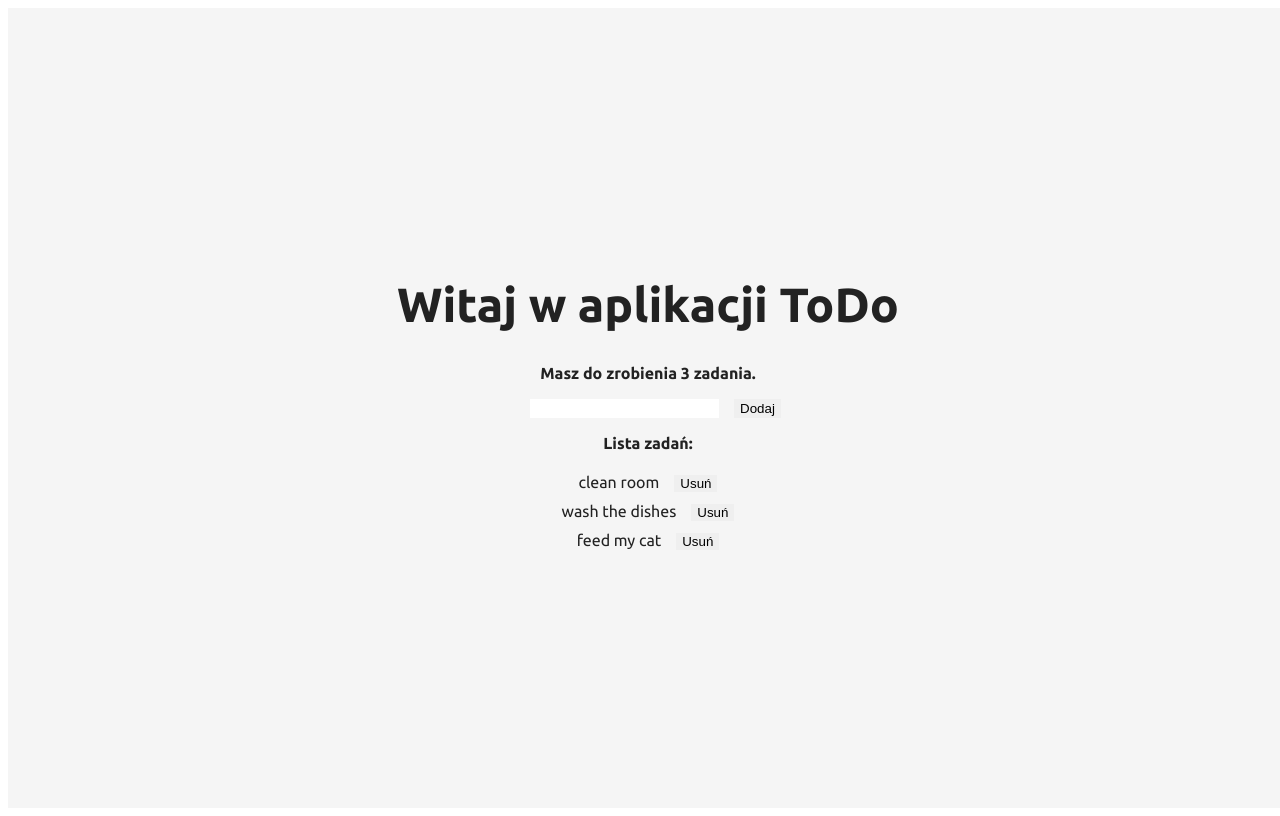
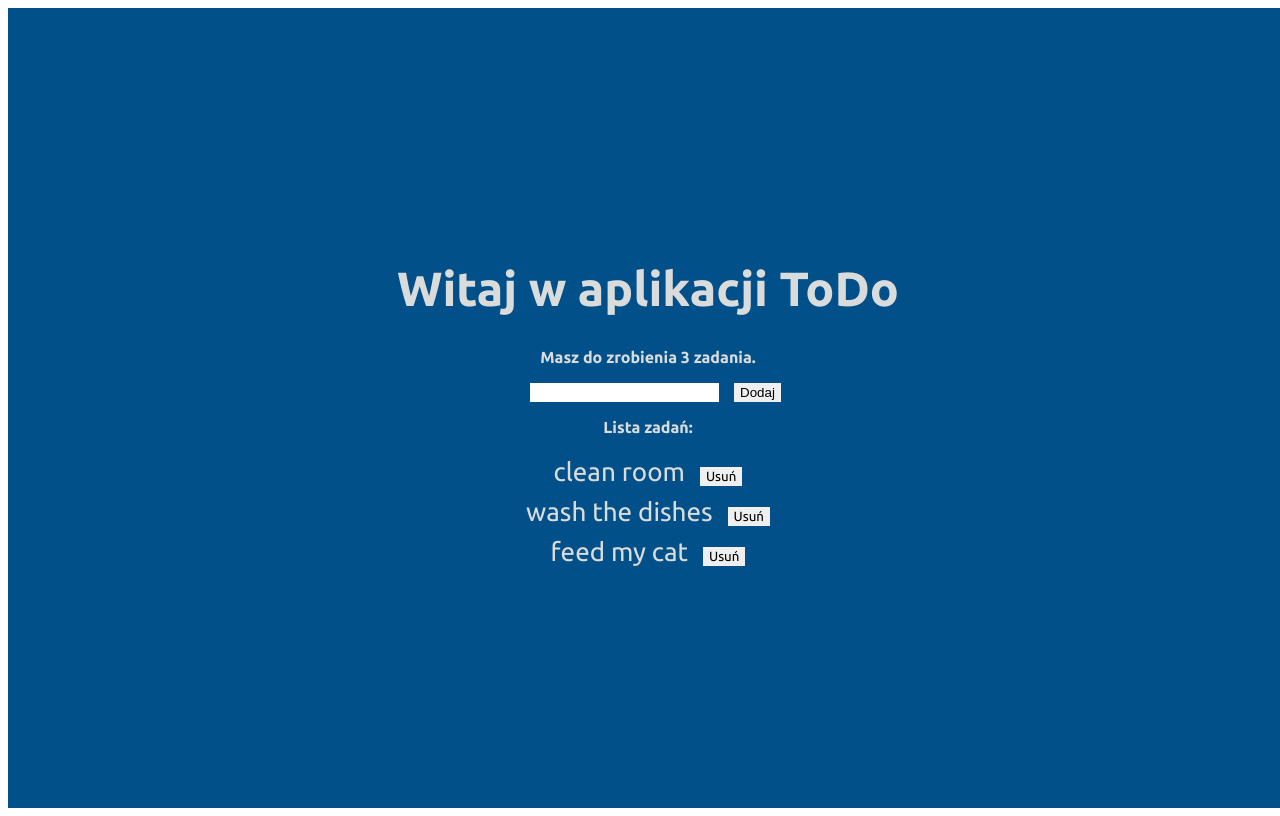
Before and after one commit to PanZdan/zadanie_16_4, a React app: page / in a window 1280 px wide. Built offline with nearby package versions, Linux system fonts and the light colour scheme.

Commit message:
Added HMR

```diff
--- a/src/components/TodoForm.css
+++ b/src/components/TodoForm.css
@@ -1,9 +1,9 @@
-@import url('https://fonts.googleapis.com/css?family=Ubuntu:400,400i,700,700i');
 
 input {
   padding: 2px 6px;
   margin-left: 15px;
   border: none;
+  transition: 0.3s;
 }
 input:hover {
   background-color: #16A085;
--- a/src/components/TodoList.css
+++ b/src/components/TodoList.css
@@ -1,3 +1,6 @@
+@import url('https://fonts.googleapis.com/css?family=Ubuntu:400,400i,700,700i');
+
+
 .TodoList {
   margin: 0 auto;
 }
@@ -14,14 +17,17 @@ li {
   text-align: center;
   list-style: none;
   padding: 5px;
+  font-size: 26px;
 }
 
 button {
-  padding: 1px 6px;
+  font-family: 'Ubuntu', sans-serif;
+  padding: 2px 6px;
   margin-left: 15px;
   border: none;
-}
+  transition: 0.3s;
+  }
 button:hover {
-  background-color: #16A085;
+  background-color: #FC4A1A;
   color: #fff;
 }
--- a/src/containers/App.css
+++ b/src/containers/App.css
@@ -2,8 +2,8 @@
 
 .TodoApp {
   font-family: 'Ubuntu', sans-serif;
-  background-color: #F5F5F5;
-  color: #222;
+  background-color: #01508A;
+  color: #DADCDB;
   display: flex;
   flex-direction: column;
   flex-wrap: nowrap;
--- a/src/index.js
+++ b/src/index.js
@@ -1,8 +1,21 @@
 import React from 'react';
 import ReactDOM from 'react-dom';
 import App from './containers/App';
+import { AppContainer } from 'react-hot-loader';
 
 ReactDOM.render(
     <App />,
     document.getElementById('app')
 );
+
+if (module.hot) {
+  module.hot.accept('./containers/App', () => {
+    const NextApp = require('./containers/App').default;
+    ReactDOM.render(
+            <AppContainer>
+                <NextApp />
+            </AppContainer>,
+      document.getElementById('app')
+    );
+  });
+}
--- a/webpack.config.js
+++ b/webpack.config.js
@@ -1,22 +1,36 @@
-const path = require('path');
-var HtmlWebpackPlugin = require('html-webpack-plugin');
-var webpack = require('webpack');
-var HtmlWebpackPlugin = require('html-webpack-plugin');
-var UglifyJSPlugin = require('uglifyjs-webpack-plugin');
-var OptimizeJsPlugin = require('optimize-js-plugin');
+const path = require("path");
+var HtmlWebpackPlugin = require("html-webpack-plugin");
+var webpack = require("webpack");
+var HtmlWebpackPlugin = require("html-webpack-plugin");
+var UglifyJSPlugin = require("uglifyjs-webpack-plugin");
+var OptimizeJsPlugin = require("optimize-js-plugin");
 
+var env = process.env.NODE_ENV || "development";
+var plugins = [
+  new HtmlWebpackPlugin({
+    template: "src/index.html",
+    filename: "index.html",
+    inject: "body"
+  })
+];
 
+console.log("NODE_ENV:", env);
+
+if (env === "production") {
+  plugins.push(
+    new webpack.optimize.UglifyJsPlugin(),
     new OptimizeJsPlugin({
       sourceMap: false
     })
-
+  );
+}
 
 //webpack.config.js
 module.exports = {
-    entry: './src/index.js',
+  entry: ["react-hot-loader/patch", "./src/index.js"],
   output: {
-        path: path.resolve(__dirname, 'build'),
-        filename: 'app.bundle.js'
+    path: path.resolve(__dirname, "build"),
+    filename: "app.bundle.js"
   },
   module: {
     rules: [
@@ -27,9 +41,9 @@ module.exports = {
       {
         test: /\.css$/,
         use: [
-            {loader: 'style-loader'},
+          { loader: "style-loader" },
           {
-              loader: 'css-loader',
+            loader: "css-loader",
             options: {
               modules: true
             }
@@ -38,11 +52,5 @@ module.exports = {
       }
     ]
   },
-    plugins: [
-        new webpack.optimize.UglifyJsPlugin(),
-        new HtmlWebpackPlugin({
-        template: 'src/index.html',
-        filename: 'index.html',
-        inject: 'body'
-    })]
+  plugins
 };
```
Also changed, not shown: package.json (+5 -2 lines), src/components/Todo.js (+14 -0 lines), .babelrc, 2 other files (tests, documents, lock files or other folders). Lines whose indentation alone changed are shown as unchanged.
